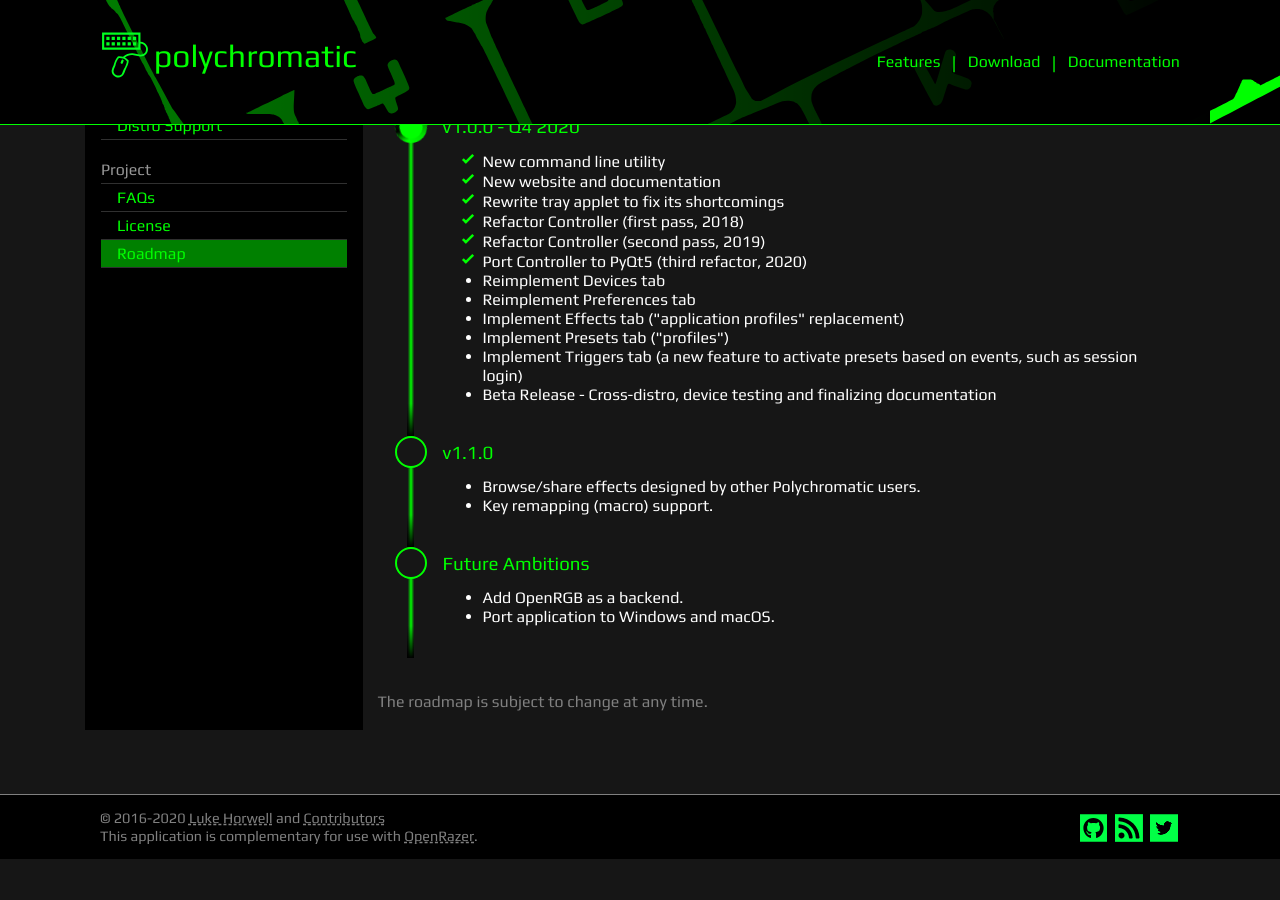
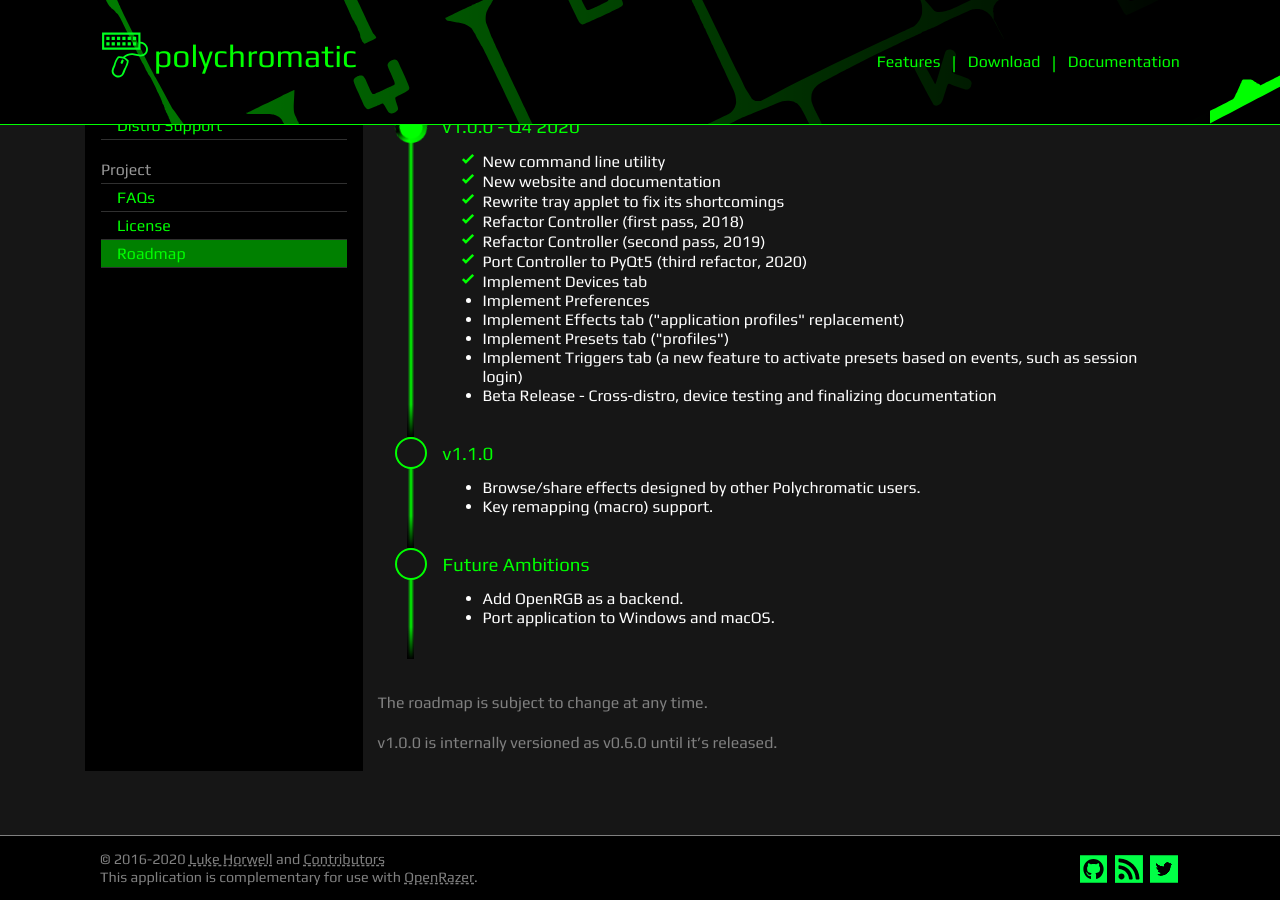
Before and after one commit to polychromatic/website, a Jekyll site: the page built from docs/roadmap.md, in a window 1280 px wide and 900 px high, scrolled down 209 px. Built offline with Jekyll 4.4.1, drawn with Linux system fonts in a browser that asks for light colours; before the commit the page ends 1068 px from its top, so only the background shows below that.

Commit message:
Update roadmap: Check!
The devices tab has finished being ported over to PyQt5.

```diff
--- a/docs/roadmap.md
+++ b/docs/roadmap.md
@@ -21,9 +21,9 @@ roadmap:
         - Refactor Controller (first pass, 2018)
         - Refactor Controller (second pass, 2019)
         - Port Controller to PyQt5 (third refactor, 2020)
+        - Implement Devices tab
       pending:
-        - Reimplement Devices tab
-        - Reimplement Preferences tab
+        - Implement Preferences
         - Implement Effects tab ("application profiles" replacement)
         - Implement Presets tab ("profiles")
         - Implement Triggers tab (a new feature to activate presets based on events, such as session login)
@@ -49,3 +49,6 @@ roadmap:
 
 {:.grey}
 The roadmap is subject to change at any time.
+
+{:.grey}
+v1.0.0 is internally versioned as v0.6.0 until it's released.
```
